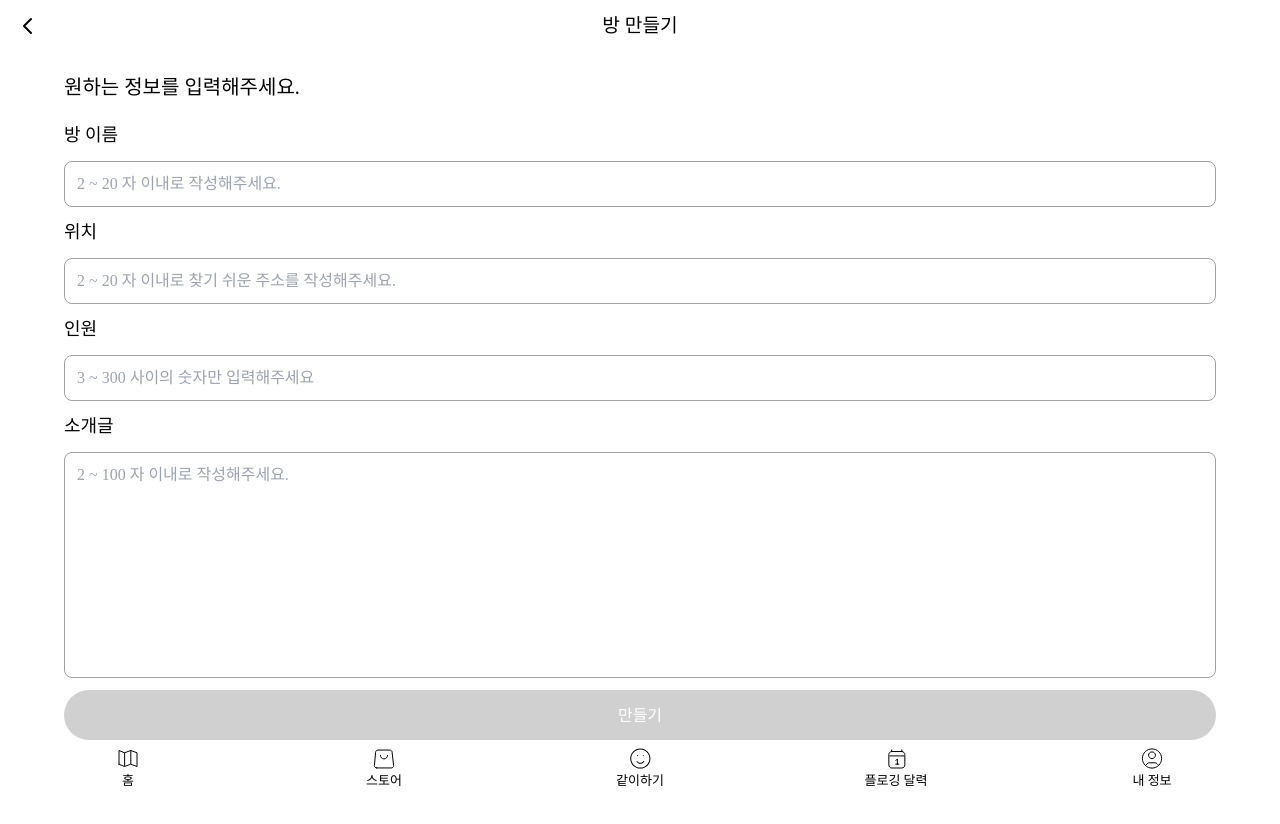
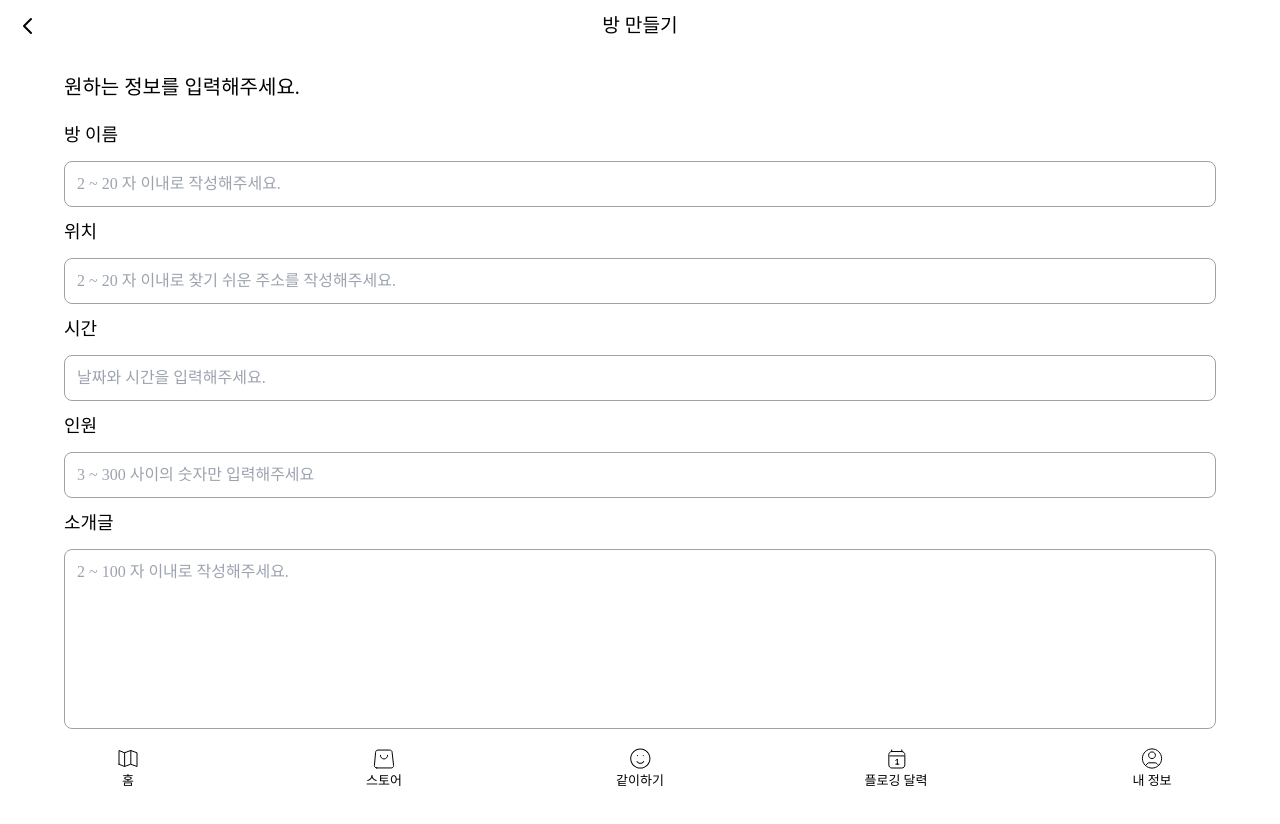
Before and after one commit to sj102300/w-get, a Next.js app: page /community/write in a window 1280 px wide. Shown: the top 824 px of the page. Before the commit the page ends 800 px from the top, so only its background shows below. Built offline with nearby package versions, Linux system fonts and the light colour scheme; a web font is replaced by a local one.

Commit message:
update community/write page

```diff
--- a/src/app/community/write/page.js
+++ b/src/app/community/write/page.js
@@ -5,41 +5,54 @@ import "./write.scss";
 import Headerbar from "../../headerbar";
 import { useEffect, useState } from "react";
 
-function Write(){
 
-    let [title, setTitle] = useState({content : '', valid: false});
-    let [location, setLocation] = useState({content: '', valid: false});
-    let [num, setNum] = useState({content: '', valid: false});
-    let [content, setContent] = useState({content: '', valid: false});
+// import { MobileDateTimePickecr } from '@mui/x-date-pickers/MobileDateTimePicker';
+// import dayjs from "dayjs";
+// import { MobileDateTimePicker } from '/packages/x-date-pickers/src';
 
-    return(
+function Write() {
+
+    let [title, setTitle] = useState({ content: '', valid: false });
+    let [location, setLocation] = useState({ content: '', valid: false });
+    let [num, setNum] = useState({ content: '', valid: false });
+    let [content, setContent] = useState({ content: '', valid: false });
+    let [time, setTime] = useState({content: '', valid:false});
+    return (
+        <div>
+            <Headerbar title={"방 만들기"} color={'#fff'} />
             <div className="write">
-            <Headerbar title={"방 만들기"} color={'#fff'}/>
                 <h1>원하는 정보를 입력해주세요.</h1>
                 <h2>방 이름</h2>
-            <input className={title.content==='' ? '' : (title.valid ? 'valid': 'invalid')}
+                <input className={title.content === '' ? '' : (title.valid ? 'valid' : 'invalid')}
                     placeholder="2 ~ 20 자 이내로 작성해주세요." defaultValue={title.content}
+                    onChange={(e) => {
+                        setTitle({ content: e.target.value, valid: e.target.value.length >= 2 && e.target.value.length <= 20 ? true : false })
+                    }} />
+                <h2>위치</h2>
+                <input className={location.content === '' ? '' : (location.valid ? 'valid' : 'invalid')}
+                    placeholder="2 ~ 20 자 이내로 찾기 쉬운 주소를 작성해주세요." defaultValue={location.content}
+                    onChange={(e) => {
+                        setLocation({ content: e.target.value, valid: e.target.value.length >= 2 && e.target.value.length <= 20 ? true : false });
+                    }} />
+                <h2>시간</h2>
+                <input className={time.content === '' ? '' : (time.valid ? 'valid' : 'invalid')}
+                    placeholder="날짜와 시간을 입력해주세요." defaultValue={time.content}
                     onChange={(e)=>{
-                    setTitle({content: e.target.value, valid: e.target.value.length >= 2 && e.target.value.length <=20 ? true : false})
-            }}/>
-            <h2>위치</h2>
-            <input className={location.content === '' ? '' : (location.valid ? 'valid': 'invalid')}
-                placeholder="2 ~ 20 자 이내로 찾기 쉬운 주소를 작성해주세요." defaultValue={location.content}
-                onChange={(e)=>{
-                    setLocation({content: e.target.value, valid: e.target.value.length >= 2 && e.target.value.length <= 20 ? true : false});
-            }}/>
+                        setTime({content:e.target.value, valid:e.target.value.length >=5 ? true : false});
+                    }} />
                 <h2>인원</h2>
-            <input className={num.content === '' ? '' : (num.valid ? 'valid': 'invalid')}
-                type="number" placeholder="3 ~ 300 사이의 숫자만 입력해주세요" defaultValue={num.content} onChange={(e)=>{
+                <input className={num.content === '' ? '' : (num.valid ? 'valid' : 'invalid')}
+                    type="number" placeholder="3 ~ 300 사이의 숫자만 입력해주세요" defaultValue={num.content} onChange={(e) => {
                         let tmp = Number(e.target.value);
-                    setNum({content: tmp, valid: tmp>=3 && tmp<=300 ? true : false});
-            }}/>
+                        setNum({ content: tmp, valid: tmp >= 3 && tmp <= 300 ? true : false });
+                    }} />
                 <h2>소개글</h2>
-            <textarea className={content.content === '' ? '' : (content.valid ? 'valid': 'invalid')}
-                placeholder="2 ~ 100 자 이내로 작성해주세요." defaultValue={content.content} onChange={(e)=>{
-                setContent({content: e.target.value, valid: e.target.value.length >= 2 && e.target.value.length <= 100 ? true : false});
-            }}/>
+                <textarea className={content.content === '' ? '' : (content.valid ? 'valid' : 'invalid')}
+                    placeholder="2 ~ 100 자 이내로 작성해주세요." defaultValue={content.content} onChange={(e) => {
+                        setContent({ content: e.target.value, valid: e.target.value.length >= 2 && e.target.value.length <= 100 ? true : false });
+                    }} />
                 <button className={title.valid && location.valid && num.valid && content.valid ? 'w-full green-btn' : 'w-full gray-btn'} >만들기</button>
+            </div>
         </div>
     )
 }
--- a/src/app/community/write/write.scss
+++ b/src/app/community/write/write.scss
@@ -1,10 +1,7 @@
 
 .write{
-    position: fixed;
-    top:52px;
-    left:0;
-    width: 90%;
-    height: calc(100dvh - 112px);
+    padding-top:52px;
+    padding-bottom:60px;
     margin:0 5%;
 
     display: flex;
@@ -36,7 +33,7 @@
         border:1px solid #A1A1A1;
         margin:12px 0;
         width: 100%;
-        height: calc(100% - 394px);
+        height:180px;
         overflow-y:auto;
         resize: none;
     }
--- a/src/app/main/enter-result/enter-result.scss
+++ b/src/app/main/enter-result/enter-result.scss
@@ -2,6 +2,7 @@
 
 .enter-result{
     margin-top:52px;
+    padding-bottom:60px;
 
     .title{
         width: 100%;
@@ -54,7 +55,7 @@
 
     .upload-img{
         padding:0 5%;
-        h2{
+        h1{
             width: 100%;
             padding:5% 0;
         }
--- a/src/app/main/enter-result/page.js
+++ b/src/app/main/enter-result/page.js
@@ -72,7 +72,7 @@ function EnterResult() {
                     <div className='thick-line'></div>
 
                     <div className='upload-img'>
-                        <h2>인증사진</h2>
+                        <h1>인증사진</h1>
                         {
                             imgsrc === '' ?
                                 <label for="upload">
```
Also changed, not shown: package.json (+12 -0 lines), 1 other file (tests, documents, lock files or other folders). Lines whose indentation alone changed are shown as unchanged.
